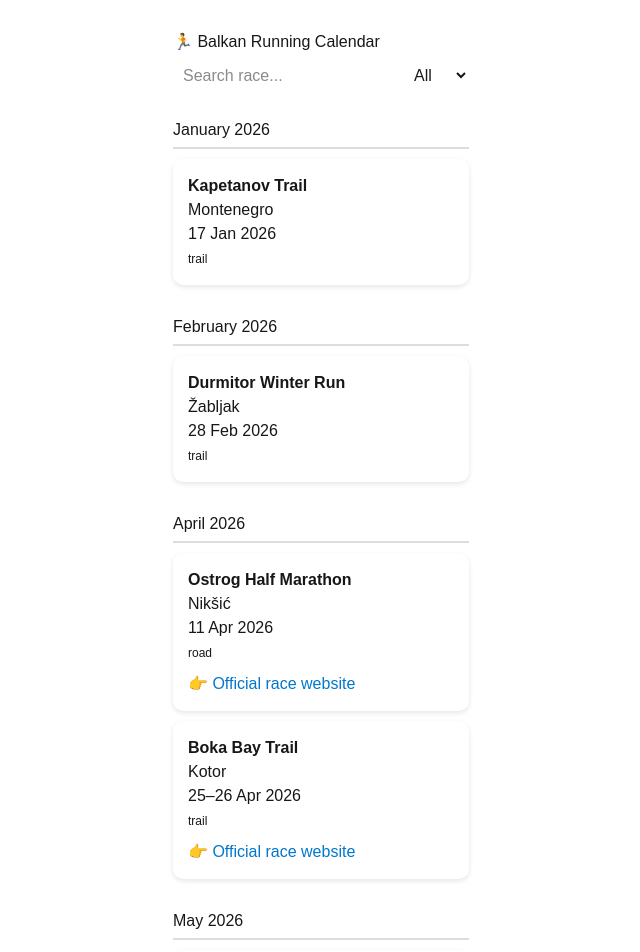
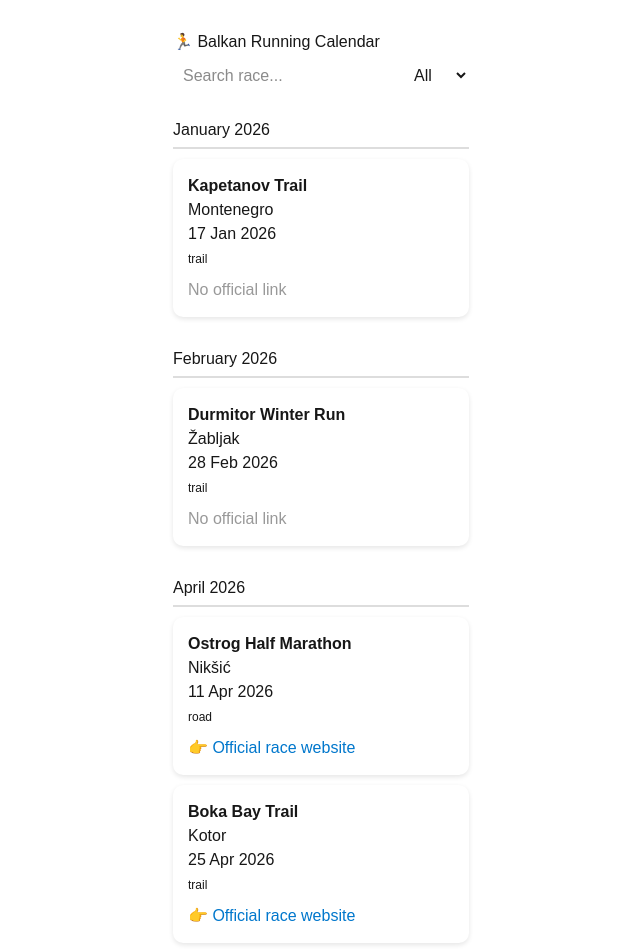
Before and after one commit to johnkremer-mne/runningkalender, a Next.js app: page / in a window 1280 px wide. Shown: the top 952 px of the page, without its empty margins (319-959 px from the left). Built offline with nearby package versions, Linux system fonts and the light colour scheme.

Commit message:
Improve race calendar UI and stability

```diff
--- a/app/page.tsx
+++ b/app/page.tsx
@@ -2,12 +2,19 @@
 
 import { useState } from "react"
 
+type Race = {
+  name: string
+  date: string
+  location: string
+  type: "road" | "trail" | "ultra"
+  link?: string
+}
+
 export default function Home() {
+  const [search, setSearch] = useState("")
+  const [filter, setFilter] = useState<"all" | "road" | "trail" | "ultra">("all")
 
-  const [search, setSearch] = useState("")
-  const [filter, setFilter] = useState("all")
-
-  const races = [
+  const races: Race[] = [
     {
       name: "Kapetanov Trail",
       date: "2026-01-17",
@@ -30,7 +37,6 @@ export default function Home() {
     {
       name: "Boka Bay Trail",
       date: "2026-04-25",
-      displayDate: "25–26 Apr 2026",
       location: "Kotor",
       type: "trail",
       link: "https://www.bokabaytrail.com"
@@ -65,40 +71,48 @@ export default function Home() {
     {
       name: "Prokletije Trail 29K",
       date: "2026-09-19",
-      displayDate: "19 Sep 2026",
       location: "Plav",
       type: "trail",
-      link: "https://itra.run/Races/RaceDetails/Prokletije.Trail.BLUE.29K/2026/114423"
+      link:
+        "https://itra.run/Races/RaceDetails/Prokletije.Trail.BLUE.29K/2026/114423"
     }
   ]
 
-  const filtered = races.filter(r =>
-    r.name.toLowerCase().includes(search.toLowerCase()) &&
-    (filter === "all" || r.type === filter)
+  // FILTER
+  const filtered = races
+    .filter((r) =>
+      r.name.toLowerCase().includes(search.toLowerCase())
     )
+    .filter((r) => filter === "all" || r.type === filter)
+    .sort((a, b) => new Date(a.date).getTime() - new Date(b.date).getTime())
 
-  const grouped: Record<string, any[]> = {}
+  // GROUP BY MONTH
+  const grouped: Record<string, Race[]> = {}
 
-  filtered.forEach(r => {
-    const dateObj = new Date(r.date)
+  filtered.forEach((r) => {
+    const date = new Date(r.date)
 
-    // safety check (THIS fixes your issue)
-    const validDate = !isNaN(dateObj.getTime())
-
-    const month = validDate
-      ? dateObj.toLocaleString("en-GB", { month: "long", year: "numeric" })
-      : "Unknown"
+    const month = date.toLocaleString("en-GB", {
+      month: "long",
+      year: "numeric"
+    })
 
     if (!grouped[month]) grouped[month] = []
     grouped[month].push(r)
   })
 
   return (
-    <div style={{ padding: 30, fontFamily: "Arial", maxWidth: 900, margin: "auto" }}>
-
+    <div
+      style={{
+        padding: 30,
+        fontFamily: "Arial",
+        maxWidth: 900,
+        margin: "auto"
+      }}
+    >
       <h1>🏃 Balkan Running Calendar</h1>
 
-      {/* Controls */}
+      {/* CONTROLS */}
       <div style={{ marginBottom: 20 }}>
         <input
           placeholder="Search race..."
@@ -107,7 +121,10 @@ export default function Home() {
           style={{ padding: 10, marginRight: 10 }}
         />
 
-        <select value={filter} onChange={(e) => setFilter(e.target.value)}>
+        <select
+          value={filter}
+          onChange={(e) => setFilter(e.target.value as any)}
+        >
           <option value="all">All</option>
           <option value="road">Road</option>
           <option value="trail">Trail</option>
@@ -115,38 +132,41 @@ export default function Home() {
         </select>
       </div>
 
-      {/* Monthly groups */}
-      {Object.keys(grouped).map(month => (
+      {/* LIST */}
+      {Object.entries(grouped).map(([month, races]) => (
         <div key={month} style={{ marginBottom: 30 }}>
-
           <h2 style={{ borderBottom: "2px solid #ddd", paddingBottom: 5 }}>
             {month}
           </h2>
 
-          {grouped[month].map((race, index) => (
-            <div key={index} style={{
+          {races.map((race, i) => (
+            <div
+              key={i}
+              style={{
                 background: "white",
                 padding: 15,
                 margin: "10px 0",
                 borderRadius: 10,
                 boxShadow: "0 2px 5px rgba(0,0,0,0.1)"
-            }}>
+              }}
+            >
+              <strong>{race.name}</strong>
+              <br />
+              {race.location}
+              <br />
 
-              <strong>{race.name}</strong><br />
-              {race.location}<br />
-
-              {/* SAFE DATE DISPLAY */}
-              {race.displayDate || new Date(race.date).toLocaleDateString("en-GB", {
+              {new Date(race.date).toLocaleDateString("en-GB", {
                 day: "numeric",
                 month: "short",
                 year: "numeric"
-              })}<br />
+              })}
+
+              <br />
 
               <span style={{ fontSize: 12 }}>{race.type}</span>
 
-              {/* LINK */}
-              {race.link && (
               <div style={{ marginTop: 8 }}>
+                {race.link ? (
                   <a
                     href={race.link}
                     target="_blank"
@@ -155,12 +175,14 @@ export default function Home() {
                   >
                     👉 Official race website
                   </a>
+                ) : (
+                  <span style={{ color: "#999" }}>
+                    No official link
+                  </span>
+                )}
               </div>
-              )}
-
             </div>
           ))}
-
         </div>
       ))}
     </div>
```
Lines whose indentation alone changed are shown as unchanged.
